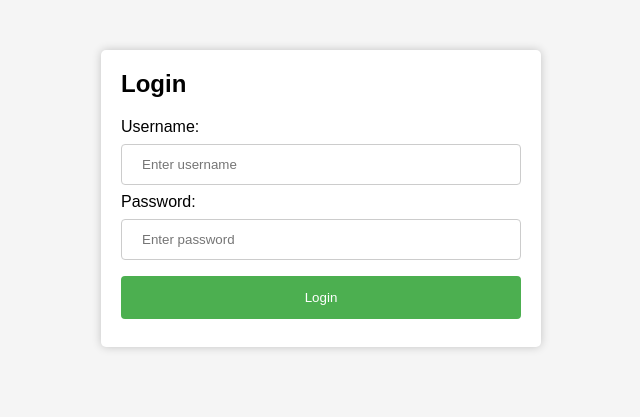
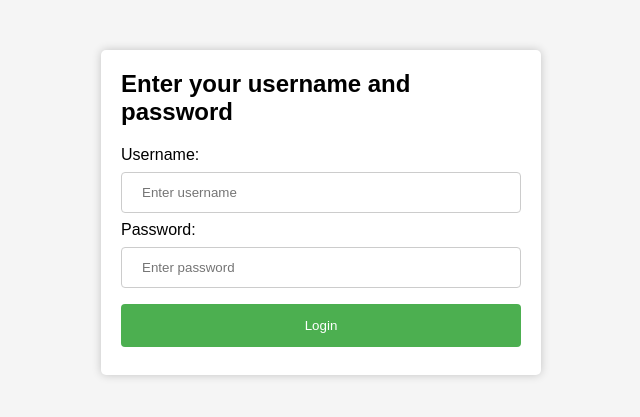
Before and after one commit to ritikmakwan/myproject, a Django app: page / in a window 1280 px wide. Shown: the top 417 px of the page, without its empty margins (319-959 px from the left). Run offline with Django 3.2, Linux system fonts and the light colour scheme.

Commit message:
changed my login details

```diff
--- a/templates/login.html
+++ b/templates/login.html
@@ -51,7 +51,7 @@
 </head>
 <body>
 	<div class="container">
-		<h2>Login </h2>
+		<h2>Enter your username and password </h2>
 		<form action="" method="post">
             {% csrf_token %}
 			<label for="username">Username:</label>
```
